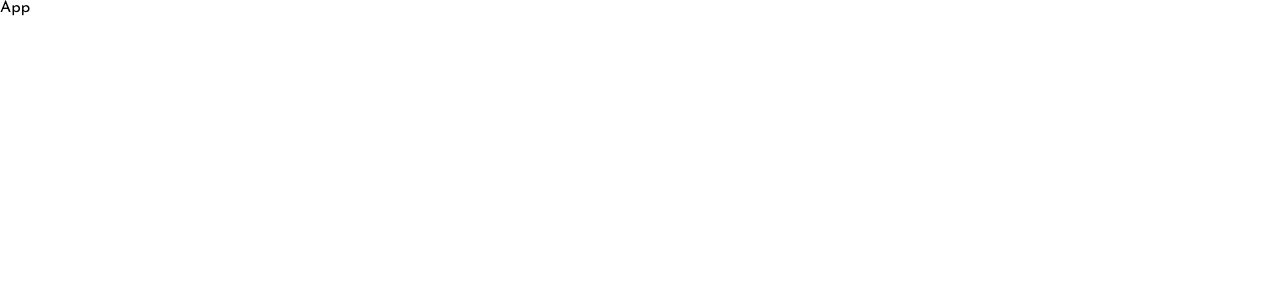
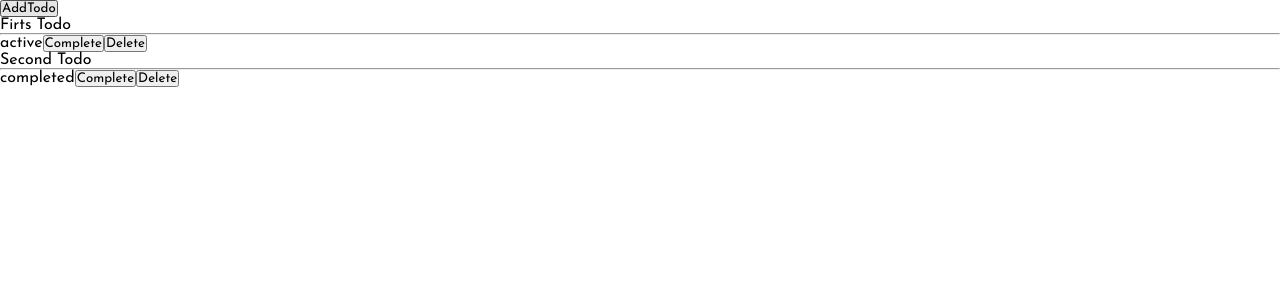
Before and after one commit to caarlosdamian/todo-app, a React (Vite) app: page / in a window 1280 px wide. Shown: the top 300 px of the page. Built offline with nearby package versions, Linux system fonts and the light colour scheme.

Commit message:
feat(reducer): added todo reducer functionality

```diff
--- a/src/App.tsx
+++ b/src/App.tsx
@@ -1,4 +1,52 @@
+import { useContext } from 'react';
+import { todoContext } from './context/todoContext';
+import { TodoListI } from './utils/data';
 
 export const App = () => {
-  return <main>App</main>;
+  const { dispatch, state } = useContext(todoContext);
+  return (
+    <main>
+      <button
+        onClick={() =>
+          dispatch({
+            type: 'addTodo',
+            payload: {
+              id: state.length + 1,
+              title: 'third Todo',
+              status: 'active',
+            },
+          })
+        }
+      >
+        AddTodo
+      </button>
+      {state?.map((item: TodoListI) => (
+        <div className="todo" key={item.id}>
+          <span>{item.title}</span>
+          <hr />
+          <span>{item.status}</span>
+          <button
+            onClick={() =>
+              dispatch({
+                type: 'completedTodo',
+                payload: item.id,
+              })
+            }
+          >
+            Complete
+          </button>
+          <button
+            onClick={() =>
+              dispatch({
+                type: 'deleteTodo',
+                payload: item.id,
+              })
+            }
+          >
+            Delete
+          </button>
+        </div>
+      ))}
+    </main>
+  );
 };
--- /dev/null
+++ b/src/context/todoContext.tsx
@@ -0,0 +1,27 @@
+import React, { createContext, useReducer, useState } from 'react';
+import { todoReducer } from '../utils/reducer';
+import { todoList } from '../utils/data';
+
+interface TodoContextI {
+  state: any;
+  dispatch: React.Dispatch<any>;
+}
+
+export const todoContext = createContext<TodoContextI>({
+  state: todoList,
+  dispatch: () => {},
+});
+
+export const TodoCotextProvider = ({
+  children,
+}: {
+  children: React.ReactNode;
+}) => {
+  const [state, dispatch] = useReducer(todoReducer, todoList);
+
+  return (
+    <todoContext.Provider value={{ state, dispatch }}>
+      {children}
+    </todoContext.Provider>
+  );
+};
--- a/src/main.tsx
+++ b/src/main.tsx
@@ -1,11 +1,17 @@
-import React from 'react';
+import React, { StrictMode } from 'react';
 import ReactDOM from 'react-dom/client';
 import { App } from './App.tsx';
 import { ThemeContextProvider } from './context/themeContext.tsx';
 import './main.scss';
+import { TodoCotextProvider } from './context/todoContext.tsx';
 
 ReactDOM.createRoot(document.getElementById('root') as HTMLElement).render(
   <ThemeContextProvider>
-    <App />
+    <TodoCotextProvider>
+      <StrictMode>
+
+      <App />
+      </StrictMode>
+    </TodoCotextProvider>
   </ThemeContextProvider>
 );
--- /dev/null
+++ b/src/utils/data.ts
@@ -0,0 +1,18 @@
+export interface TodoListI {
+  id: number;
+  title: string;
+  status: 'active' | 'completed';
+}
+
+export const todoList:TodoListI[] = [
+  {
+    id: 1,
+    title: 'Firts Todo',
+    status: 'active',
+  },
+  {
+    id: 2,
+    title: 'Second Todo',
+    status: 'completed',
+  },
+];
--- /dev/null
+++ b/src/utils/reducer.ts
@@ -0,0 +1,26 @@
+import { TodoListI } from './data';
+
+export const todoReducer = (
+  state: TodoListI[],
+  action: { type: string; payload: any }
+) => {
+  const { payload, type } = action;
+  switch (type) {
+    case 'addTodo':
+      return [...state, payload];
+      break;
+    case 'deleteTodo':
+      return state.filter((item) => item.id !== payload);
+      break;
+    case 'completedTodo':
+      return state.map((item) =>
+        item.id === payload ? { ...item, status: 'completed' } : item
+      );
+      break;
+
+    default:
+      return state;
+      break;
+  }
+  return state;
+};
```
